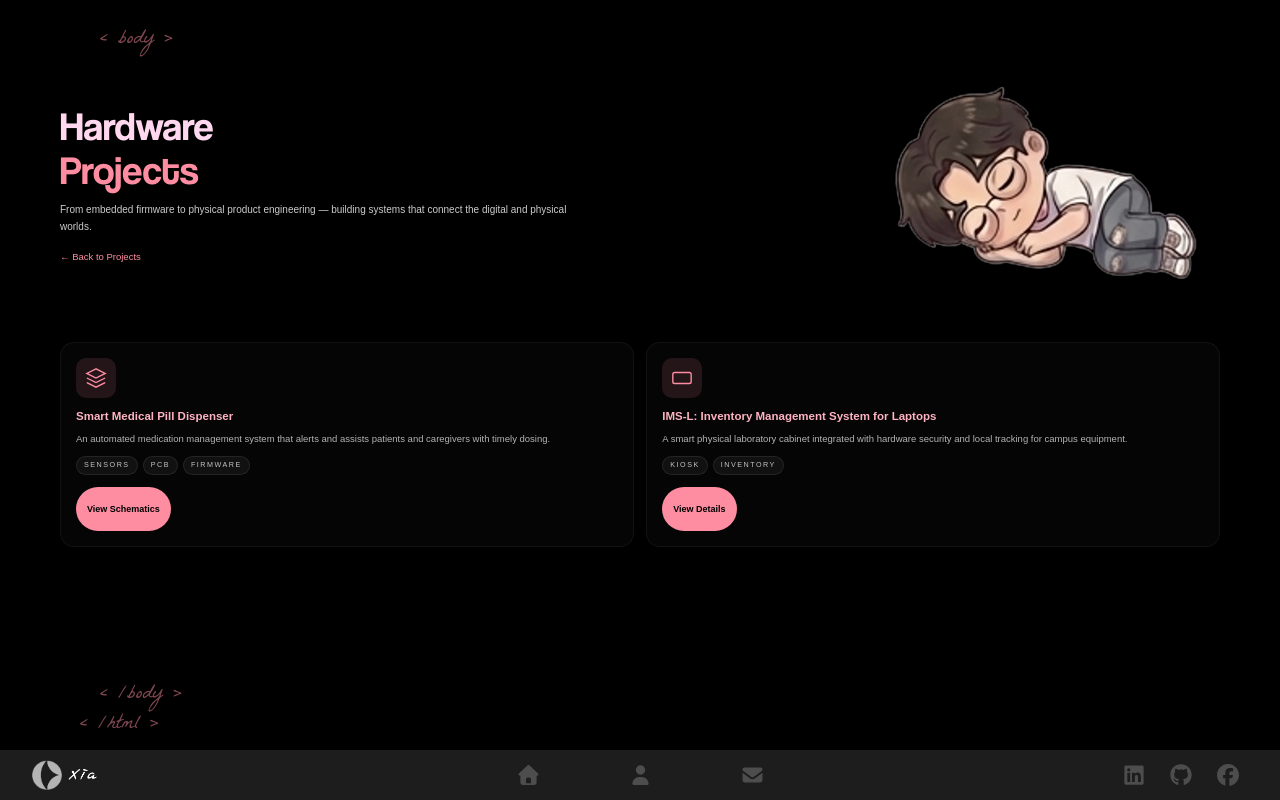
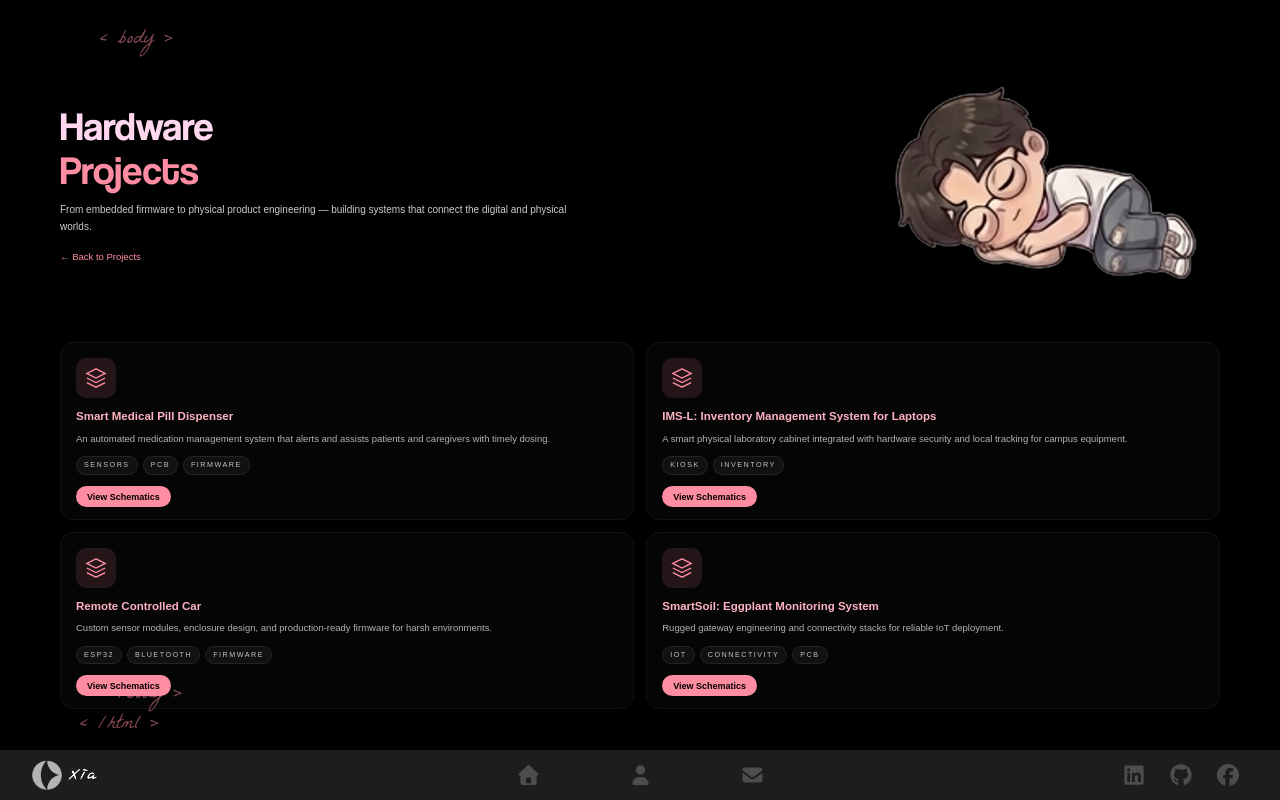
Before and after one commit to Xciaaa/Portfolio, a React (Create React App) app: page /Work/hardware in a window 1280 px wide. Built offline with nearby package versions, Linux system fonts and the light colour scheme.

Commit message:
Added some in thew work

```diff
--- a/src/components/Home/Logo/index.scss
+++ b/src/components/Home/Logo/index.scss
@@ -37,7 +37,3 @@
 .svg-logo {
   display: none;
 }
-
-.logo-title {
-  color:red;
-}
--- a/src/components/Work/Hardware/index.js
+++ b/src/components/Work/Hardware/index.js
@@ -22,7 +22,7 @@ const Hardware = () => {
       </header>
 
       <main className="hw-grid">
-        <article className="hw-card">
+        <Link to="/Work/project/pill-dispenser" className="hw-card">
           <div className="hw-card-icon">
             <svg viewBox="0 0 24 24" fill="none" stroke="currentColor" strokeWidth="1.5">
               <path d="M12 2L2 7l10 5 10-5-10-5zM2 17l10 5 10-5M2 12l10 5 10-5" />
@@ -35,14 +35,13 @@ const Hardware = () => {
             <span className="hw-tag">PCB</span>
             <span className="hw-tag">Firmware</span>
           </div>
-          <button className="cta">View Schematics</button>
-        </article>
+          <span className="cta">View Schematics</span>
+        </Link>
 
-        <article className="hw-card">
+        <Link to="/Work/project/ims-l" className="hw-card">
           <div className="hw-card-icon">
             <svg viewBox="0 0 24 24" fill="none" stroke="currentColor" strokeWidth="1.5">
-              <rect x="2" y="6" width="20" height="12" rx="2" />
-              <path d="M6 10h.01M6 14h.01" />
+              <path d="M12 2L2 7l10 5 10-5-10-5zM2 17l10 5 10-5M2 12l10 5 10-5" />
             </svg>
           </div>
           <h3>IMS-L: Inventory Management System for Laptops</h3>
@@ -51,8 +50,40 @@ const Hardware = () => {
             <span className="hw-tag">Kiosk</span>
             <span className="hw-tag">Inventory</span>
           </div>
-          <button className="cta">View Details</button>
-        </article>
+          <span className="cta">View Schematics</span>
+        </Link>
+
+        <Link to="/Work/project/RC" className="hw-card">
+          <div className="hw-card-icon">
+            <svg viewBox="0 0 24 24" fill="none" stroke="currentColor" strokeWidth="1.5">
+              <path d="M12 2L2 7l10 5 10-5-10-5zM2 17l10 5 10-5M2 12l10 5 10-5" />
+            </svg>
+          </div>
+          <h3>Remote Controlled Car</h3>
+          <p>Custom sensor modules, enclosure design, and production-ready firmware for harsh environments.</p>
+          <div className="hw-tags">
+            <span className="hw-tag">ESP32</span>
+            <span className="hw-tag">Bluetooth</span>
+            <span className="hw-tag">Firmware</span>
+          </div>
+          <span className="cta">View Schematics</span>
+        </Link>
+
+        <Link to="/Work/project/smartsoil" className="hw-card">
+          <div className="hw-card-icon">
+            <svg viewBox="0 0 24 24" fill="none" stroke="currentColor" strokeWidth="1.5">
+              <path d="M12 2L2 7l10 5 10-5-10-5zM2 17l10 5 10-5M2 12l10 5 10-5" />
+            </svg>
+          </div>
+          <h3>SmartSoil: Eggplant Monitoring System</h3>
+          <p>Rugged gateway engineering and connectivity stacks for reliable IoT deployment.</p>
+          <div className="hw-tags">
+            <span className="hw-tag">IoT</span>
+            <span className="hw-tag">Connectivity</span>
+            <span className="hw-tag">PCB</span>
+          </div>
+          <span className="cta">View Schematics</span>
+        </Link>
       </main>
     </div>
   );
--- a/src/components/Work/Hardware/index.scss
+++ b/src/components/Work/Hardware/index.scss
@@ -85,6 +85,9 @@
   padding: 1.5rem;
   border-radius: 14px;
   border: 1px solid rgba(255,255,255,0.05);
+  text-decoration: none;
+  color: inherit;
+  display: block;
   transition: transform 0.28s ease, box-shadow 0.28s ease;
 
   &:hover {
--- a/src/components/Work/Software/index.js
+++ b/src/components/Work/Software/index.js
@@ -22,7 +22,7 @@ const Software = () => {
       </header>
 
       <main className="sw-grid">
-        <article className="sw-card">
+        <Link to="/Work/project/us-app" className="sw-card">
           <div className="sw-card-icon">
             <svg viewBox="0 0 24 24" fill="none" stroke="currentColor" strokeWidth="1.5">
               <rect x="2" y="3" width="20" height="14" rx="2" ry="2" />
@@ -37,10 +37,10 @@ const Software = () => {
             <span className="sw-tag">API</span>
             <span className="sw-tag">Mobile</span>
           </div>
-          <button className="cta">View Project</button>
-        </article>
+          <span className="cta">View Project</span>
+        </Link>
 
-        <article className="sw-card">
+        <Link to="/Work/project/quiz-app" className="sw-card">
           <div className="sw-card-icon">
             <svg viewBox="0 0 24 24" fill="none" stroke="currentColor" strokeWidth="1.5">
               <path d="M12 2L2 7l10 5 10-5-10-5zM2 17l10 5 10-5M2 12l10 5 10-5" />
@@ -54,8 +54,27 @@ const Software = () => {
             <span className="sw-tag">Firebase</span>
             <span className="sw-tag">Mobile</span>
           </div>
-          <button className="cta">View Demo</button>
-        </article>
+          <span className="cta">View Demo</span>
+        </Link>
+
+        <Link to="/Work/project/netbeans" className="sw-card">
+          <div className="sw-card-icon">
+            <svg viewBox="0 0 24 24" fill="none" stroke="currentColor" strokeWidth="1.5">
+              <rect x="2" y="3" width="20" height="14" rx="2" ry="2" />
+              <line x1="8" y1="21" x2="16" y2="21" />
+              <line x1="12" y1="17" x2="12" y2="21" />
+            </svg>
+          </div>
+          <h3>Food Chain E-commerce site</h3>
+          <p>Data pipelines, APIs and visualizations for operational insights.</p>
+          <div className="sw-tags">
+            <span className="sw-tag">Netbeans</span>
+            <span className="sw-tag">Java</span>
+            <span className="sw-tag">Textfiles Database</span>
+          </div>
+          <span className="cta">View Project</span>
+        </Link>
+
       </main>
     </div>
   );
--- a/src/components/Work/Software/index.scss
+++ b/src/components/Work/Software/index.scss
@@ -85,6 +85,9 @@
   padding: 1.5rem;
   border-radius: 14px;
   border: 1px solid rgba(255,255,255,0.05);
+  text-decoration: none;
+  color: inherit;
+  display: block;
   transition: transform 0.28s ease, box-shadow 0.28s ease;
 
   &:hover {
--- a/src/components/Work/projects.js
+++ b/src/components/Work/projects.js
@@ -2,6 +2,8 @@ import digiArt from '../../assets/images/spd.png';
 import Photo from '../../assets/images/imsl.png';
 import Quiz from '../../assets/images/QuizIT.png';
 import Us from '../../assets/images/Us.png';
+import RC from '../../assets/images/RC.png';
+import egg from '../../assets/images/eggie.png';
 
 const projects = [
   {
@@ -32,6 +34,35 @@ const projects = [
     ],
     details: 'Developed a physical smart cabinet prototype (IMS-L) engineered specifically for managing and securing computer laboratory resources. Features localized data storage, hardware control systems, and streamlined asset check-in/check-out tracking.',
   },
+
+    {
+  id: 'RC',
+  title: 'ESP32 Remote Controlled Car',
+  category: 'embedded / robotics',
+  subtitle: 'ESP32 / Motor Control / Web Sockets',
+  image: RC,
+  description: 'Wi-Fi/Bluetooth controlled robotic car featuring real-time motor control',
+  highlights: [
+    'Real-time low-latency motor control over Bluetooth',
+    'Custom web interface served directly from the ESP32',
+    'PWM-based speed control and directional motor driving via L298N',
+  ],
+  details: 'Designed and built a custom remote-controlled car powered by an ESP32 microcontroller. Implemented dual-channel PWM motor control for precise speed and steering handling.',
+},
+  {
+  id: 'smartsoil',
+  title: 'Smart Soil Monitoring System for Eggplants',
+  category: 'hardware / iot',
+  subtitle: 'IoT / Soil Sensing / NPK Sensor',
+  image: egg,
+  description: 'Automated soil and environmental monitoring system tailored for optimal eggplant cultivation.',
+  highlights: [
+    'Real-time soil moisture, temperature, and NPK sensing',
+    'Automated telemetry with cellular/Wi-Fi data upload',
+    'Custom alert thresholds tailored to eggplant crop health',
+  ],
+  details: 'Developed an IoT smart soil monitoring system designed to optimize yield and soil condition for eggplant crops. Integrated soil moisture, pH, and environmental sensors with real-time telemetry to provide actionable insights, automated threshold alerts, and remote field condition tracking.',
+},
   {
     id: 'us-app',
     title: 'Us: Couple App',
@@ -60,6 +91,21 @@ const projects = [
     ],
     details: 'Created an engaging quiz application focused on smooth interactive flow, state management, and clear UI design. Handles timed modules, user score calculation, and interactive feedback loops.',
   },
+  {
+    id: 'netbeans',
+    title: 'Java Desktop App & Flat-File Database',
+    category: 'software',
+    subtitle: 'Java / NetBeans / File I/O',
+    image: RC,
+    description: 'Standalone Java desktop application using a lightweight .txt file system for data persistence.',
+    highlights: [
+      'Custom Swing GUI designed in NetBeans IDE',
+      'Flat-file persistence engine using .txt files',
+      'Full CRUD operations with custom file parsing and error handling',
+    ],
+    details: 'Engineered a full Java desktop application built using the NetBeans IDE. Designed custom file I/O routines to handle data storage, retrieval, and state management using structured .txt files, eliminating external database dependencies while ensuring data integrity.',
+  },
+
 ];
 
 export default projects;
```
Also changed, not shown: src/assets/images/RC.png (added), src/assets/images/eggie.png (added).
